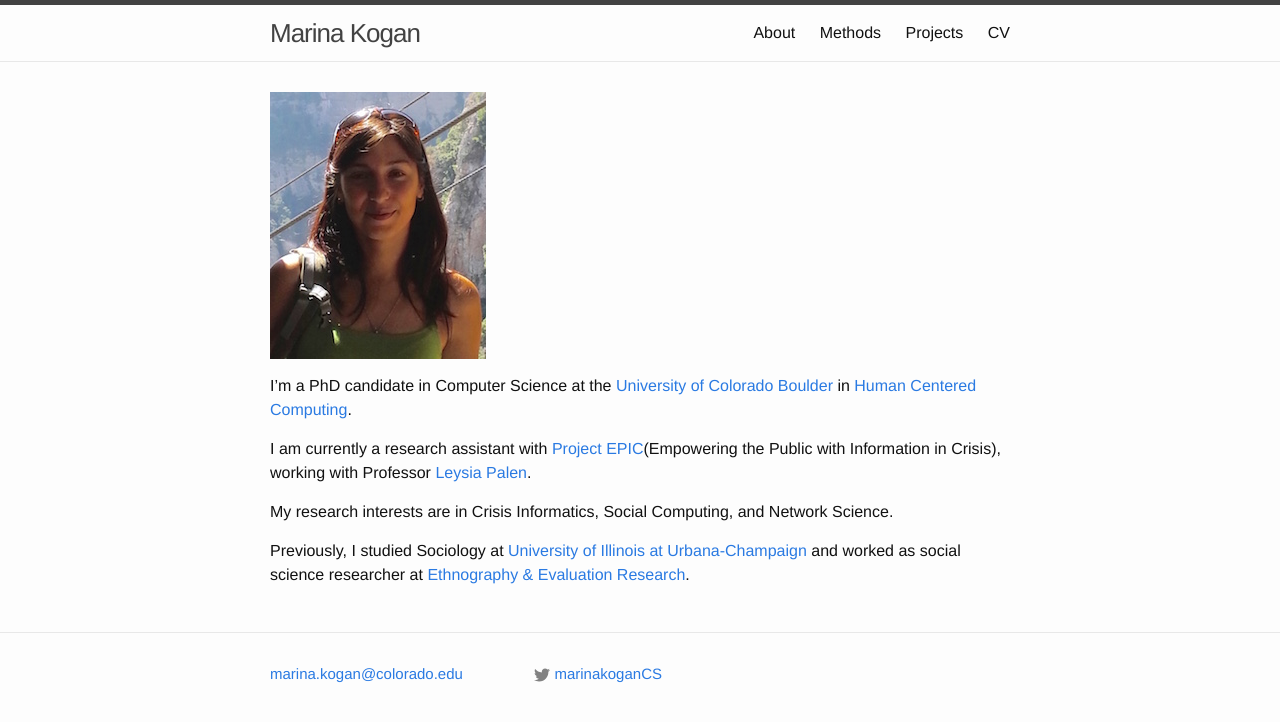
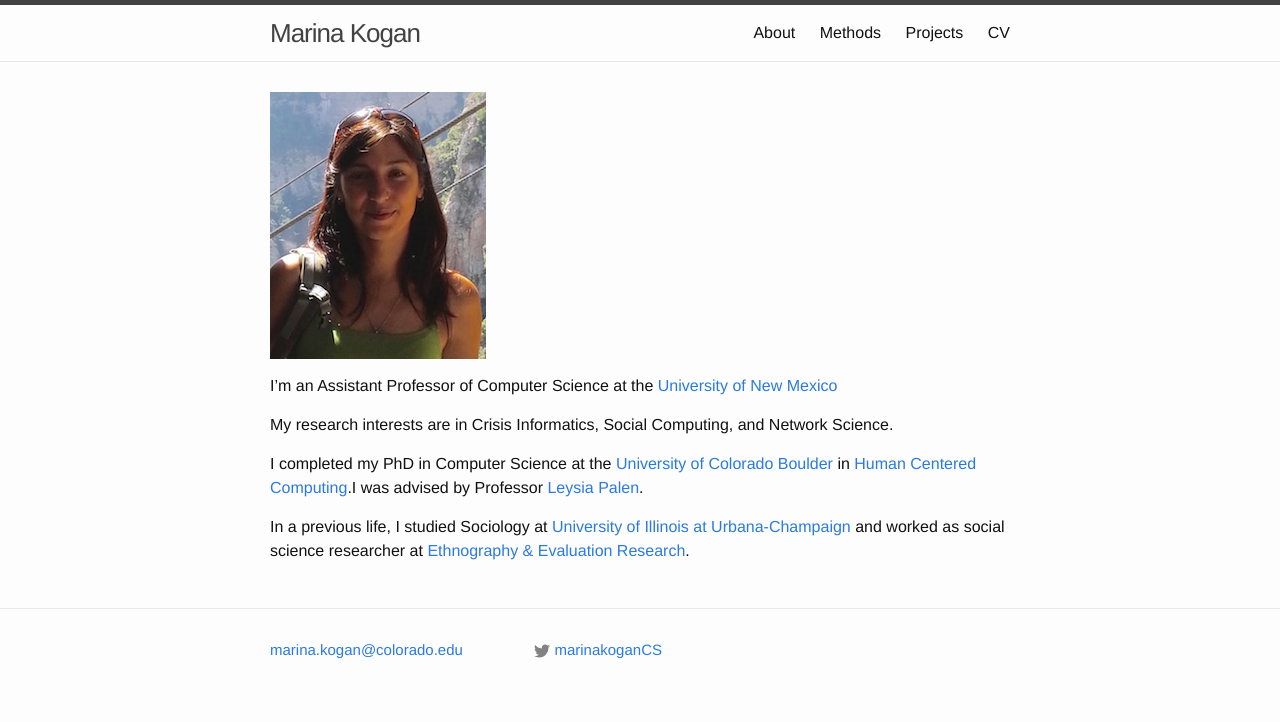
Before and after one commit to marinkala/marinkala.github.com, a Jekyll site: the page built from index.md, in a window 1280 px wide. Shown: the top 722 px of the page. Built offline with Jekyll 4.4.1, drawn with Linux system fonts in a browser that asks for light colours.

Commit message:
update CV and affiliation

```diff
--- a/index.md
+++ b/index.md
@@ -5,10 +5,10 @@ excerpt: "This is my landing page"
 
 ![headshot](/assets/head.jpg)
 
-I'm a PhD candidate in Computer Science at the [University of Colorado Boulder](http://colorado.edu) in [Human Centered Computing](http://hcc.colorado.edu).
-
-I am currently a research assistant with [Project EPIC](http://epic.cs.colorado.edu)(Empowering the Public with Information in Crisis), working with Professor [Leysia Palen](https://www.cs.colorado.edu/~palen/).
+I'm an Assistant Professor of Computer Science at the [University of New Mexico](http://unm.edu)
 
 My research interests are in Crisis Informatics, Social Computing, and Network Science.
 
-Previously, I studied Sociology at [University of Illinois at Urbana-Champaign](http://illinois.edu/) and worked as social science researcher at [Ethnography & Evaluation Research](http://www.colorado.edu/eer/).
+I completed my PhD in Computer Science at the [University of Colorado Boulder](http://colorado.edu) in [Human Centered Computing](http://hcc.colorado.edu).I was advised by Professor [Leysia Palen](https://www.cs.colorado.edu/~palen/).
+
+In a previous life, I studied Sociology at [University of Illinois at Urbana-Champaign](http://illinois.edu/) and worked as social science researcher at [Ethnography & Evaluation Research](http://www.colorado.edu/eer/).
```
Also changed, not shown: 2about.md (+1 -1 lines), 1 other file.
